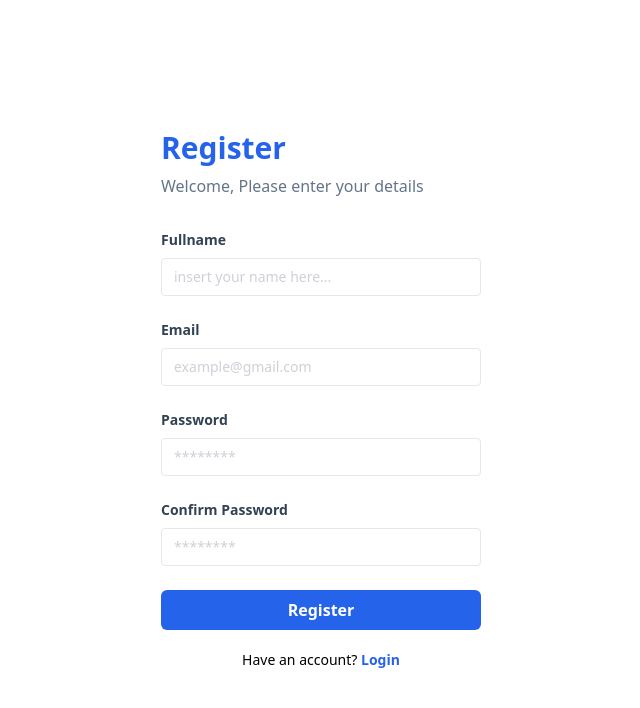
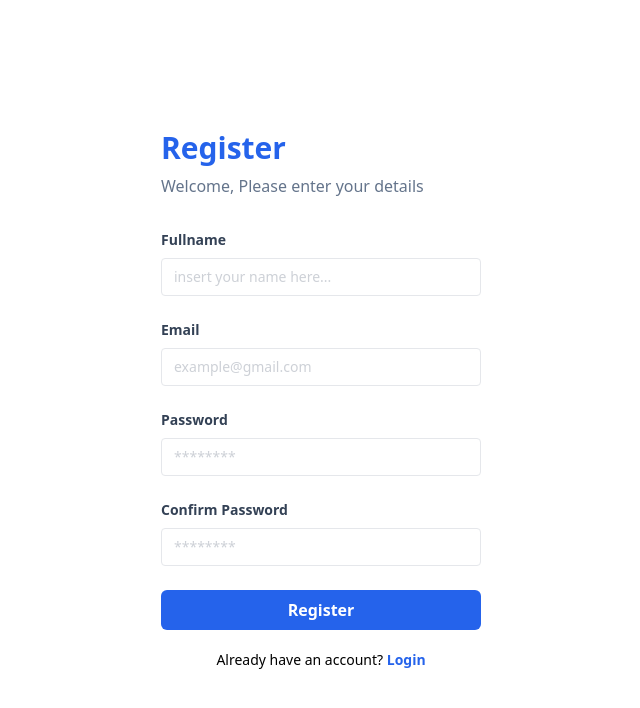
Before and after one commit to sandiarbaa/react-vip, a React (Vite) app: page /register in a window 1280 px wide. Shown: the top 708 px of the page, without its empty margins (319-959 px from the left). Built offline with nearby package versions, Linux system fonts and the light colour scheme.

Commit message:
6.Conditional Rendering

```diff
--- a/src/components/Layouts/AuthLayouts.jsx
+++ b/src/components/Layouts/AuthLayouts.jsx
@@ -1,7 +1,7 @@
-import FormLogin from "../Fragments/FormLogin";
+import { Link } from "react-router-dom";
 
 const AuthLayouts = (props) => {
-  const { children, title } = props;
+  const { children, title, type } = props;
   return (
     <div className="flex justify-center min-h-screen items-center">
       <div className="w-full max-w-xs">
@@ -10,9 +10,65 @@ const AuthLayouts = (props) => {
           Welcome, Please enter your details
         </p>
         {children}
+        <Navigation type={type} />
+        {/* <p className="text-sm mt-5 text-center"> */}
+        {/* Ternary | rendering */}
+        {/* {type === "login"
+            ? "Don't have an account? "
+            : "Already have an account? "} */}
+
+        {/* Operator AND | rendering */}
+        {/* {type === "login" && (
+            <Link to="/register" className="font-bold text-blue-600">
+              Register
+            </Link>
+          )} */}
+
+        {/* Operator AND | rendering */}
+        {/* {type === "register" && (
+            <Link to="/login" className="font-bold text-blue-600">
+              Login
+            </Link>
+          )} */}
+        {/* </p> */}
+
+        {/* Operator AND | rendering */}
+        {/* ini pemisalan aja untuk logout, */}
+        {/* {type === "logout" && (
+            <Link to="/home" className="font-bold text-blue-600">
+              Home
+            </Link>
+          )} */}
+        {/* </p> */}
+
+        {/*NOTE : Jadi kalau kondisi nya hanya 2 lebih baik gunakan ternary saja, kalau lebih dari 2 baru gunakan operator AND atau if else */}
       </div>
     </div>
   );
 };
 
+// Rendering menggunakan if else
+// Dan juga kita bisa membuat component lain di dalam 1 file yg sama, jika tidak ingin membuat component baru di file lain, tetapi yg di export default hanya boleh 1 component saja.
+const Navigation = ({ type }) => {
+  if (type === "login") {
+    return (
+      <p className="text-sm mt-5 text-center">
+        Don't have an account?{" "}
+        <Link to="/register" className="font-bold text-blue-600">
+          Register
+        </Link>
+      </p>
+    );
+  } else {
+    return (
+      <p className="text-sm mt-5 text-center">
+        Already have an account?{" "}
+        <Link to="/login" className="font-bold text-blue-600">
+          Login
+        </Link>
+      </p>
+    );
+  }
+};
+
 export default AuthLayouts;
--- a/src/pages/login.jsx
+++ b/src/pages/login.jsx
@@ -1,17 +1,10 @@
-import { Link } from "react-router-dom";
 import FormLogin from "../components/Fragments/FormLogin";
 import AuthLayouts from "../components/Layouts/AuthLayouts";
 
 const LoginPage = () => {
   return (
-    <AuthLayouts title="Login">
+    <AuthLayouts title="Login" type="login">
       <FormLogin />
-      <p className="text-sm mt-5 text-center">
-        Don't have an account?{" "}
-        <Link to="/register" className="font-bold text-blue-600">
-          Register
-        </Link>
-      </p>
     </AuthLayouts>
   );
 };
--- a/src/pages/register.jsx
+++ b/src/pages/register.jsx
@@ -1,17 +1,10 @@
-import { Link } from "react-router-dom";
 import FormRegister from "../components/Fragments/FormRegister";
 import AuthLayouts from "../components/Layouts/AuthLayouts";
 
 const RegisterPage = () => {
   return (
-    <AuthLayouts title="Register">
+    <AuthLayouts title="Register" type="register">
       <FormRegister />
-      <p className="text-sm mt-5 text-center">
-        Have an account?{" "}
-        <Link to="/login" className="font-bold text-blue-600">
-          Login
-        </Link>
-      </p>
     </AuthLayouts>
   );
 };
```
